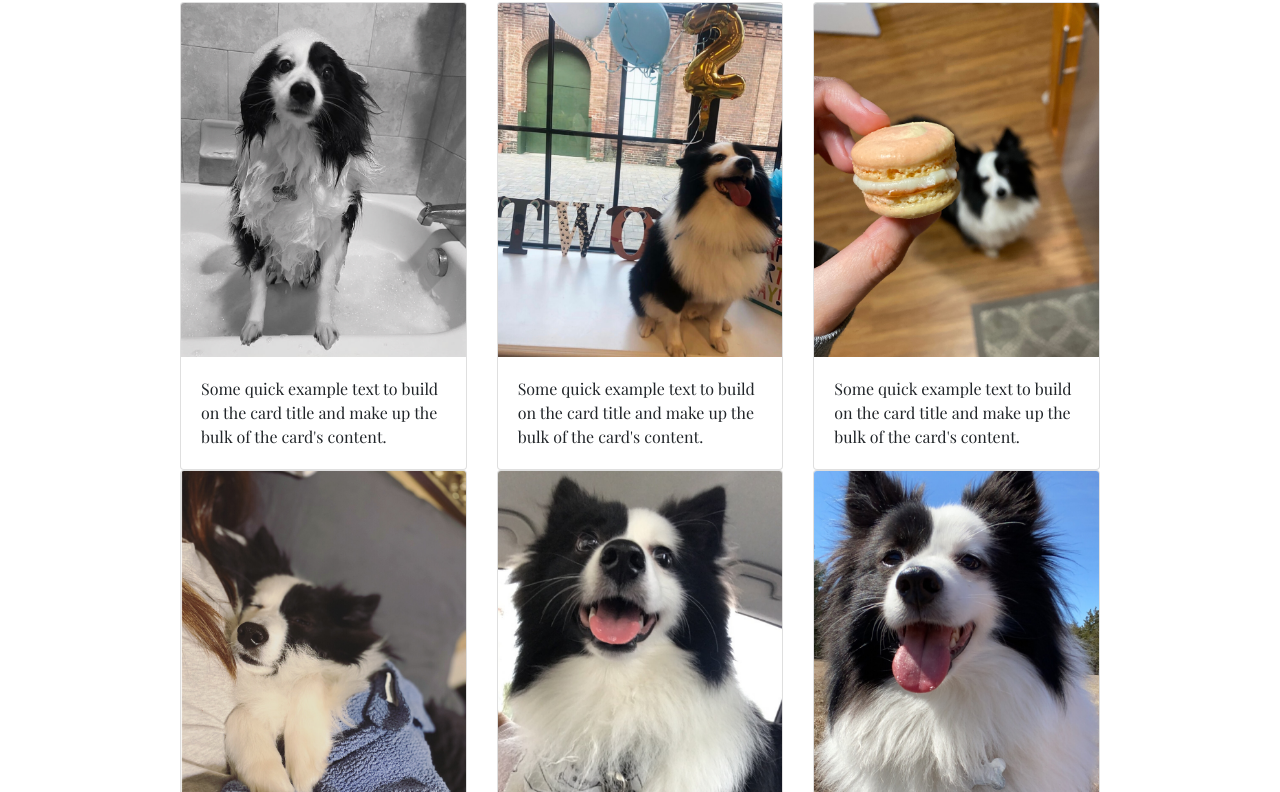
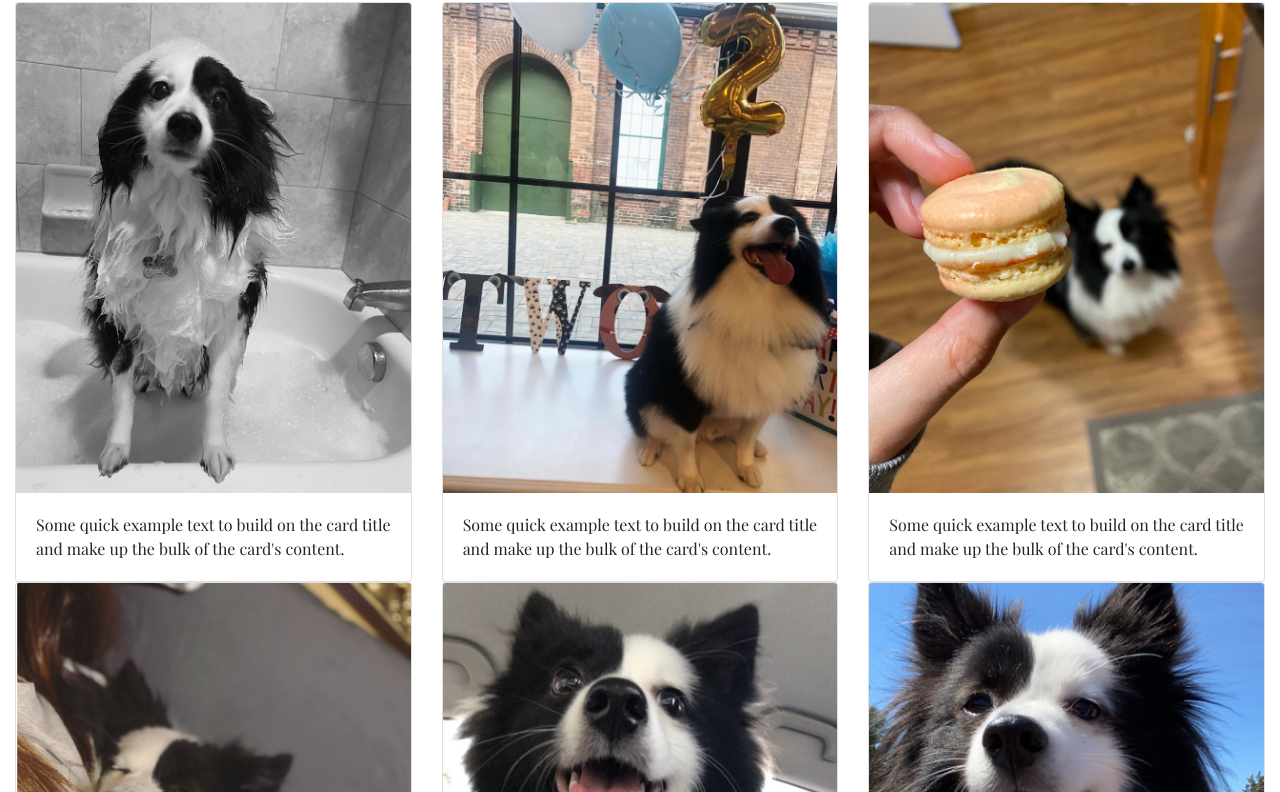
Before and after one commit to CrystaJeffcoat/Responsive-portfolio, a plain HTML site: page files/portfolio.html in a window 1280 px wide. Shown: the part 145-937 px from the top of the page. Drawn offline with nearby package versions, Linux system fonts and the light colour scheme.

Commit message:
updated css to be responsive to screen size

```diff
--- a/css/style.css
+++ b/css/style.css
@@ -2,7 +2,9 @@
     font-family: 'Playfair Display', serif;
 
 }
-
+ body {
+     max-width: 100%;
+ }
 
 #enzoNav {
     font-size: 30px;
@@ -17,8 +19,12 @@
 }
 
 #page-content {
-    max-width: 950px;
+    max-width: 100%;
     margin: 10px auto;
+}
+
+.portfolioCard {
+    width: 23rem;
 }
 
 #contactUsForm {
```
